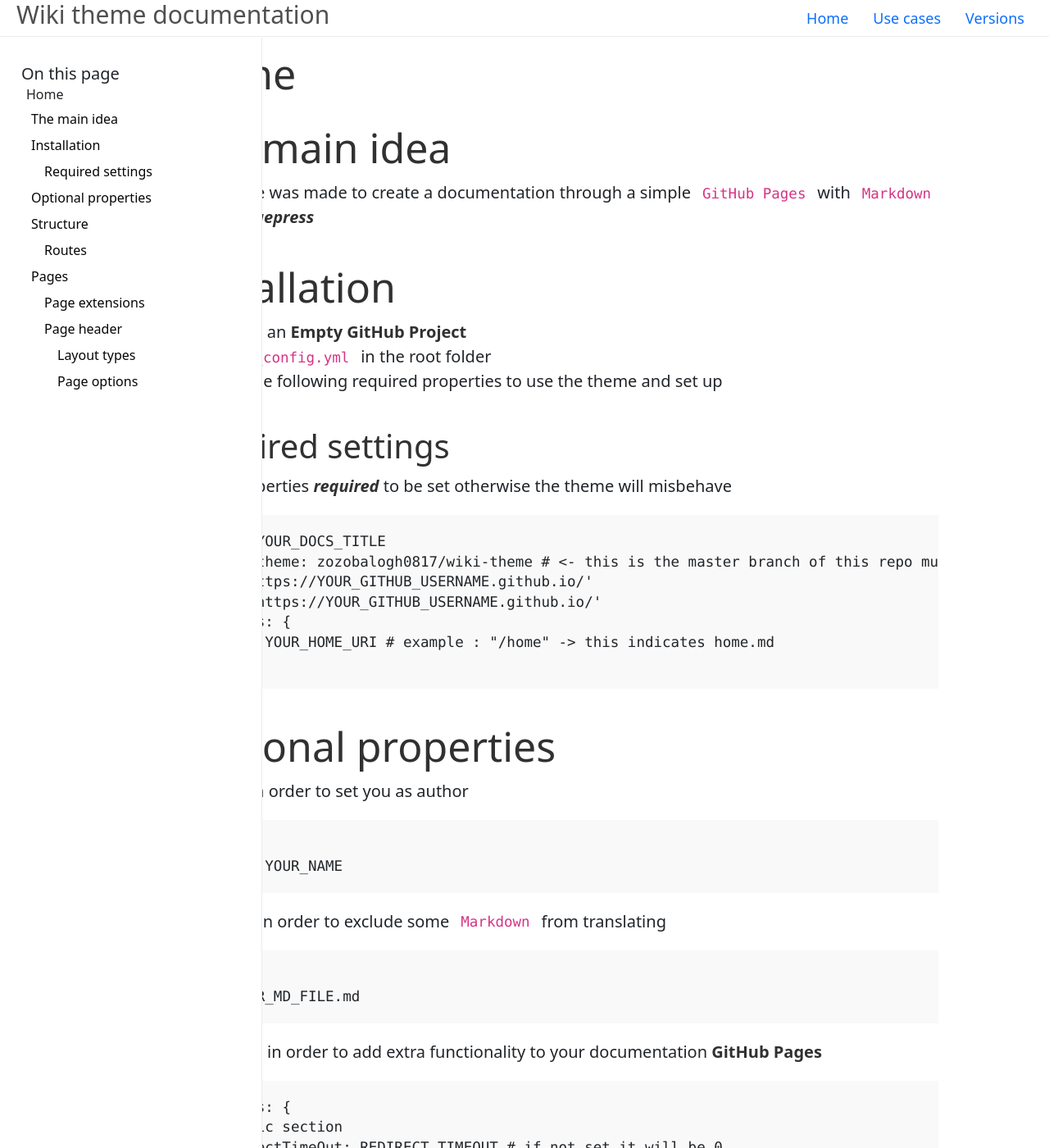
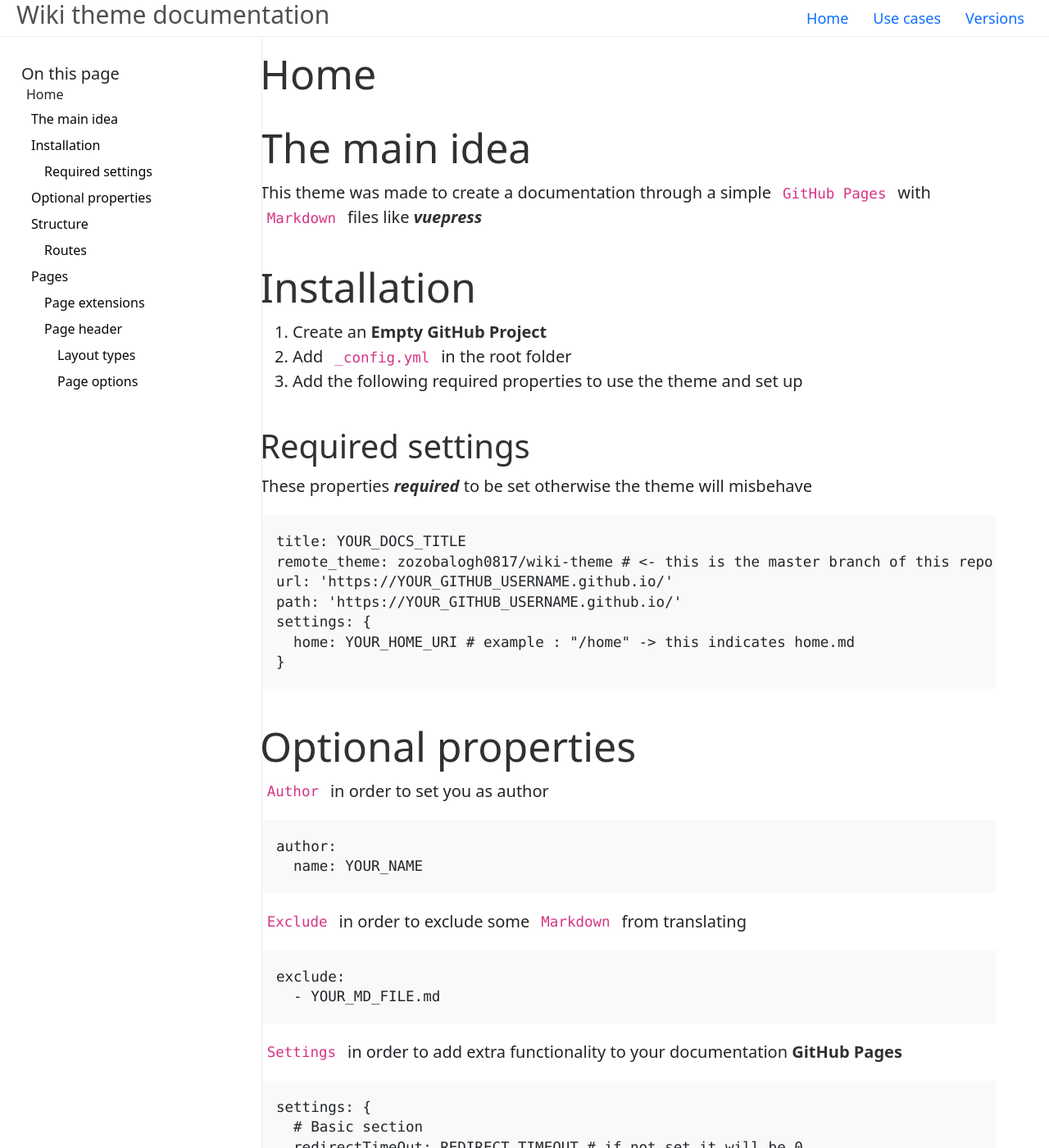
Before and after one commit to zozobalogh0817/zocs, a Jekyll site: the page built from home.md, in a window 1280 px wide and 1400 px high. Shown: the whole window at 82% size. Built offline with Jekyll 4.4.1, drawn with Linux system fonts in a browser that asks for light colours; comment, search, counter and statistics services are not loaded.

Commit message:
fix: some smaller ui fixes

```diff
--- a/_includes/tocMenu.html
+++ b/_includes/tocMenu.html
@@ -8,7 +8,7 @@
 
 <style>
     .page_content {
-        padding-left: 4.2rem;
+        padding-left: 5.6rem;
     }
 
     .on-this-page {
--- a/_layouts/default.html
+++ b/_layouts/default.html
@@ -10,7 +10,7 @@
 {% include archiveMessage.html %}
 {% else %}
 
-<body class="container {% if page.settings.toc %} me-0 {% endif %}">
+<body class="container {% if page.options.toc %} me-0 {% endif %}">
 {% if site.settings.hasHeader %}
 <header class="masthead">
     <b class="masthead-title h4">
```
